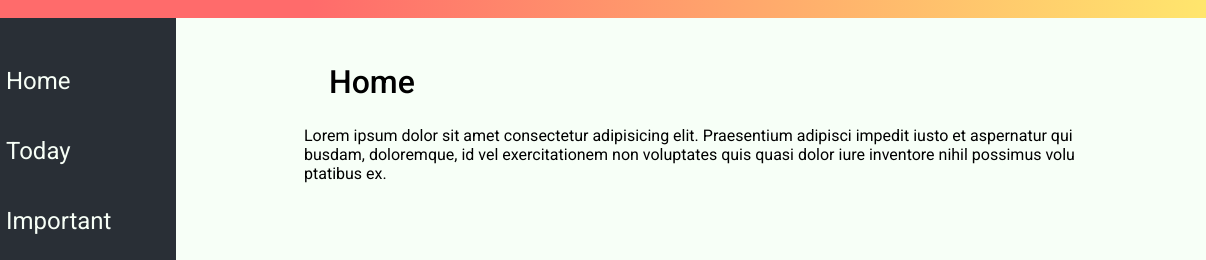
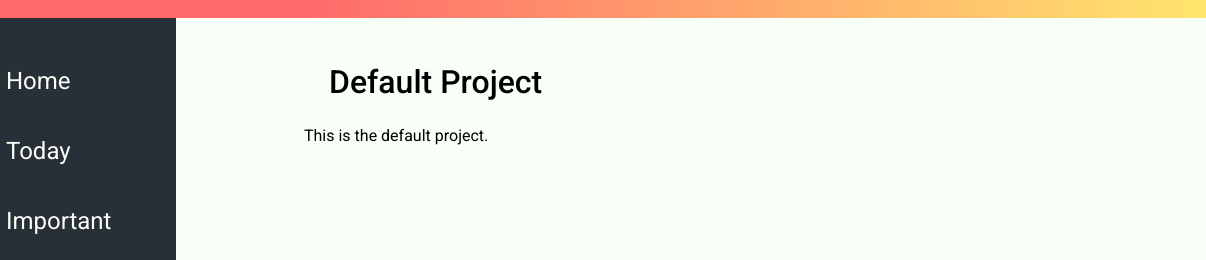
Before and after one commit to Quazf1x/To-Do-List, a website built with webpack: page dist/index.html in a window 1280 px wide. Shown: the part 62-322 px from the top of the page, 74-1280 px from the left. Built offline with nearby package versions, Linux system fonts and the light colour scheme; files whose address does not match are found by name.

Commit message:
Ver 0.2.1

```diff
--- a/src/modules/Projects.js
+++ b/src/modules/Projects.js
@@ -2,7 +2,7 @@ export let projectList = []
 export let currrentProject;
 
 export function createFirstProject() { //dummy function,remove later??
-  projectList.push(new project('Default Project', 'lol :3', 'Low'));
+  projectList.push(new project('Default Project', 'This is the default project.', 'Low'));
   changeCurrentProject(0);
 };
 
@@ -11,7 +11,7 @@ export default class project {
   constructor(name, description, priority){
     this._name = name;
    // this._date = date;
-    this._description = description;
+    this.description = description;
     this.priority = priority;
     this.tasks = [];
   }
--- a/src/modules/Tasks.js
+++ b/src/modules/Tasks.js
@@ -1,10 +1,11 @@
 import { projectList } from './Projects.js';
 
 export default class task {
-  constructor(name, date, priority){
+  constructor(name, date, priority, isDone = false){
     this._name = name;
     this.date = date;
     this.priority = priority;
+    this.isDone = isDone;
   }
 
   get name() {
--- a/src/modules/UI.js
+++ b/src/modules/UI.js
@@ -43,6 +43,7 @@ export default class UI {
     taskNameDiv.append(taskIcon, taskSpan);
 
     taskIcon.addEventListener('click',() => {
+
       taskIcon.classList.toggle('fa-circle-check');
       taskIcon.classList.toggle('fa-circle');
       taskSpan.classList.toggle('crossed-words');
@@ -116,7 +117,16 @@ export default class UI {
     ulNavMenu.innerHTML = '';
   }
 
+  static changePageName(name) {
+    const pageName = document.querySelector('#page-name');
+    pageName.textContent = name;
+  }
+
   static renderTasksPage(project) {
+    const projectDescription = document.querySelector('#project-description');
+    projectDescription.textContent = project.description;
+
+    this.changePageName(project.name);
     this.clearMainPage();
     project.tasks.forEach(task => {
       this.renderTask(task);
@@ -190,6 +200,7 @@ export default class UI {
         return;
       }
       this.renderTasksPage(getCurrentProject());
+      console.log(projectList);
     });
 
     projectForm.addEventListener('submit', () => {
```
Also changed, not shown: dist/index.html, dist/main.js, dist/styles.css.
